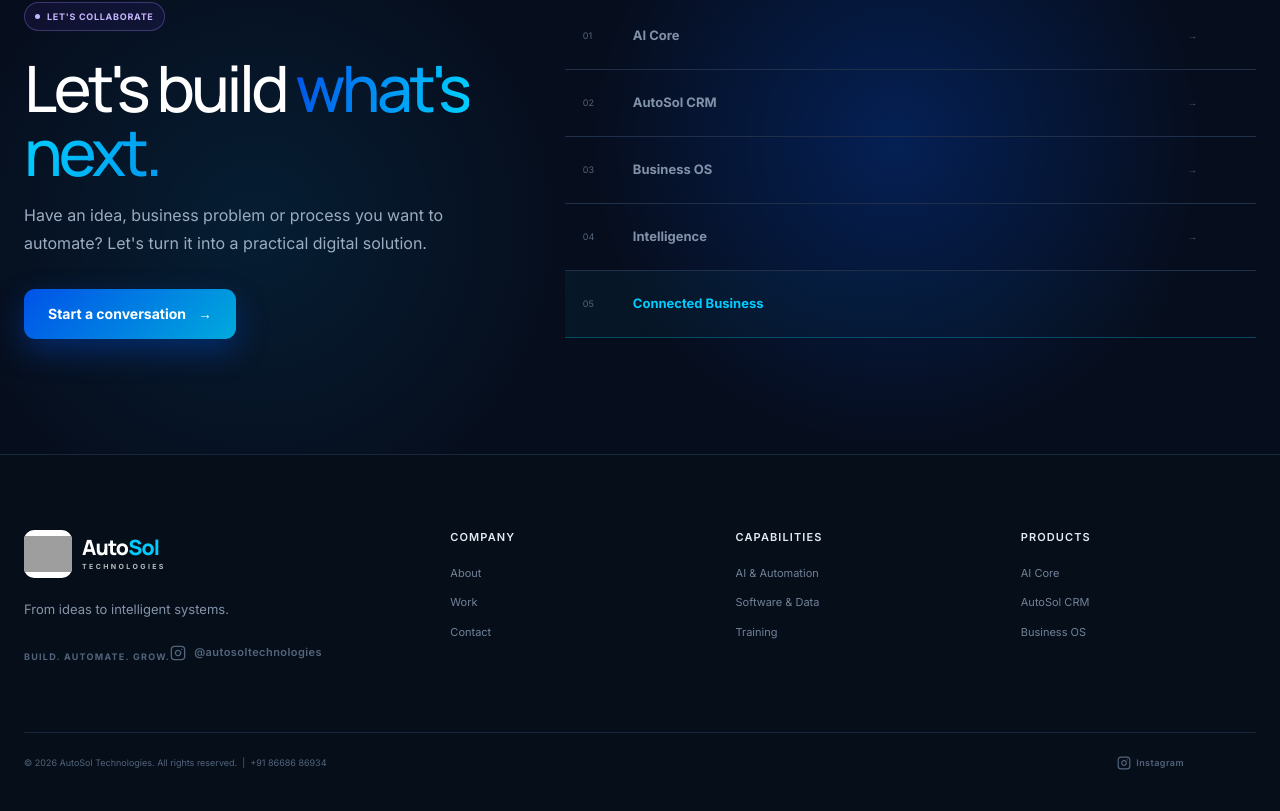
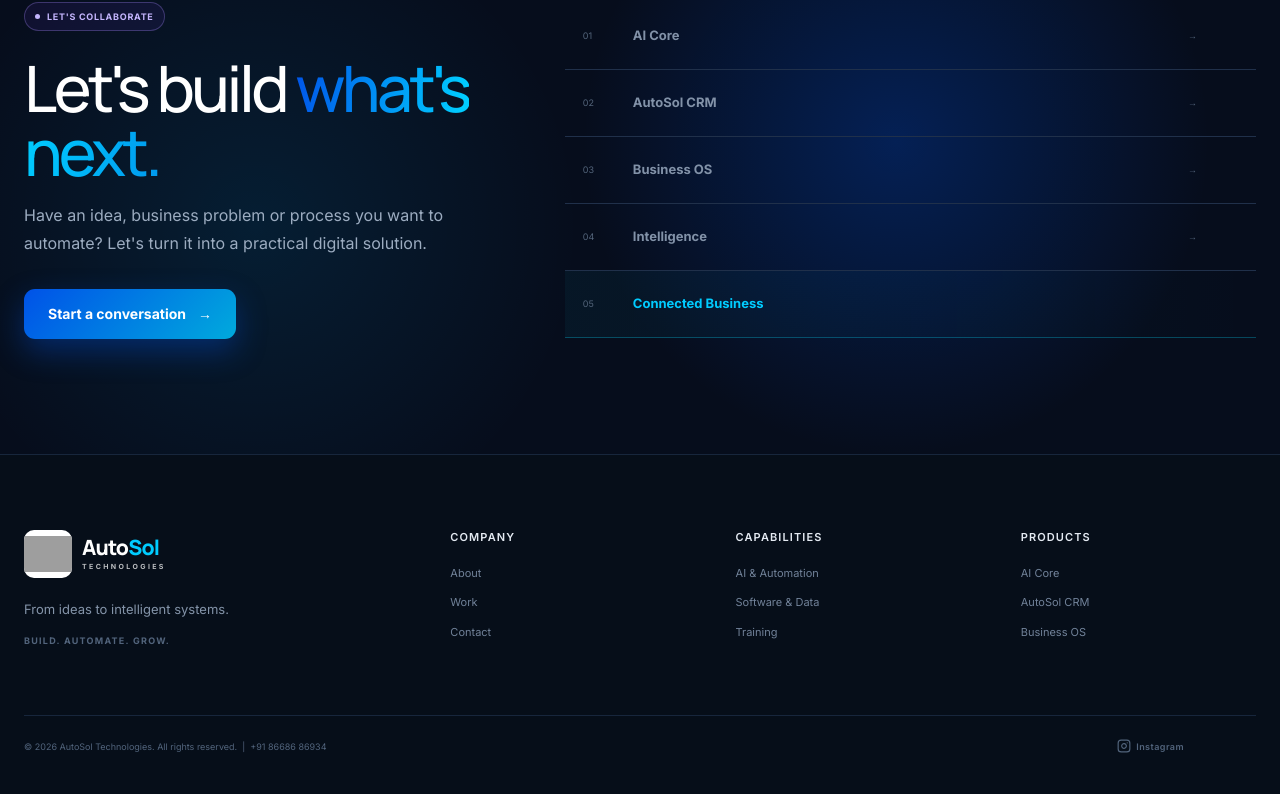
Before and after one commit to Ravi8788/AutoSol-web, a React (Vite) app: page / in a window 1280 px wide. Shown: the part 6831-7642 px from the top of the page. Built offline with nearby package versions, Linux system fonts and the light colour scheme; grey boxes are pictures that could not be loaded.

Commit message:
Remove duplicate Instagram link and keep single contact footer

```diff
--- a/src/components/Layout.tsx
+++ b/src/components/Layout.tsx
@@ -72,20 +72,6 @@
             <Brand footer />
             <p>From ideas to intelligent systems.</p>
             <strong>BUILD. AUTOMATE. GROW.</strong>
-            <a
-              href="https://www.instagram.com/autosoltechnologies"
-              target="_blank"
-              rel="noopener noreferrer"
-              className="footer-instagram"
-              aria-label="AutoSol Technologies on Instagram"
-            >
-              <svg width="16" height="16" viewBox="0 0 24 24" fill="none" stroke="currentColor" strokeWidth="2" strokeLinecap="round" strokeLinejoin="round" aria-hidden="true">
-                <rect x="2" y="2" width="20" height="20" rx="5" ry="5"/>
-                <path d="M16 11.37A4 4 0 1 1 12.63 8 4 4 0 0 1 16 11.37z"/>
-                <line x1="17.5" y1="6.5" x2="17.51" y2="6.5"/>
-              </svg>
-              @autosoltechnologies
-            </a>
           </div>
           <div className="footer-links">
             <h3>Company</h3>
```
